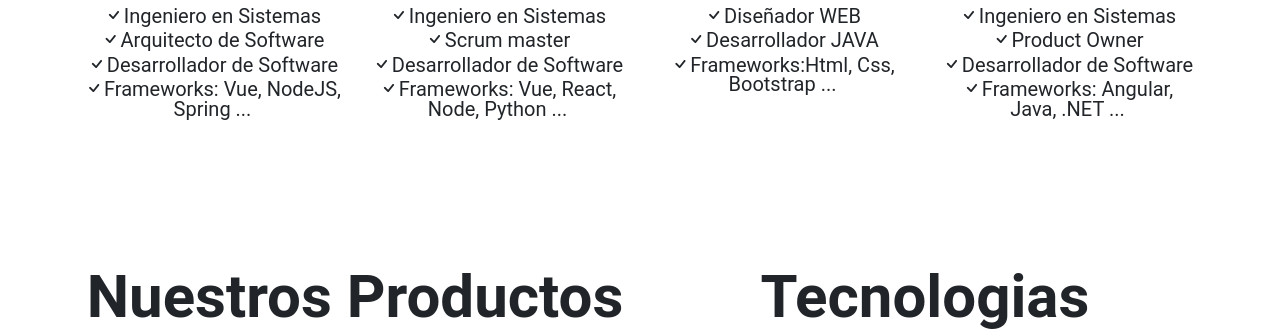
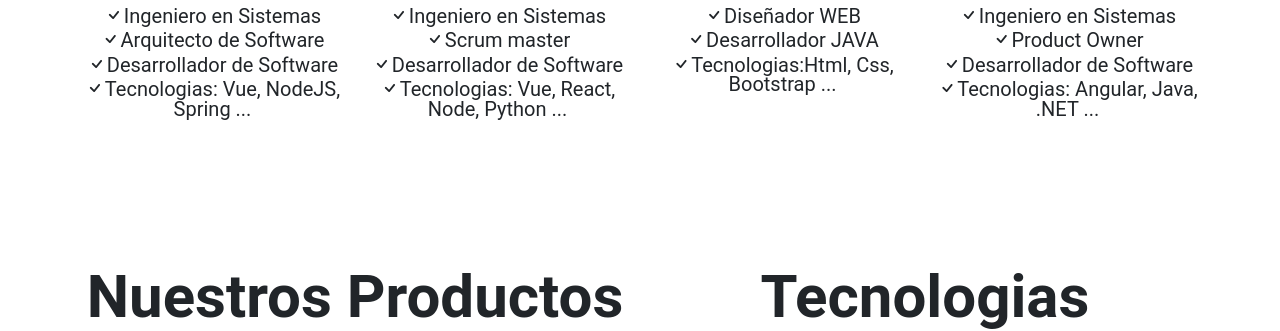
Before and after one commit to winvale/pagina-invetasapp, a website: page index.html in a window 1280 px wide. Shown: the part 3015-3346 px from the top of the page. Drawn offline with nearby package versions, Linux system fonts and the light colour scheme.

Commit message:
actualizacion v1

```diff
--- a/index.html
+++ b/index.html
@@ -189,7 +189,7 @@
           <p class="bi bi-check h2_p lh-1 mb-lg-1">Ingeniero en Sistemas</p>
           <p class="bi bi-check h2_p lh-1 mb-lg-1">Arquitecto de Software</p>
           <p class="bi bi-check h2_p lh-1 mb-lg-1">Desarrollador de Software</p>
-          <p class="bi bi-check h2_p lh-1 mb-lg-0">Frameworks: Vue, NodeJS, Spring ...</p>
+          <p class="bi bi-check h2_p lh-1 mb-lg-0">Tecnologias: Vue, NodeJS, Spring ...</p>
         </div><!-- /.col-lg-1 -->
         <div class="col-lg-3 text-center mt-4">
           <img class="bd-placeholder-img rounded-circle border-circle" width="140" height="140"
@@ -199,7 +199,7 @@
           <p class="bi bi-check h2_p lh-1 mb-lg-1">Ingeniero en Sistemas</p>
           <p class="bi bi-check h2_p lh-1 mb-lg-1">Scrum master</p>
           <p class="bi bi-check h2_p lh-1 mb-lg-1">Desarrollador de Software</p>
-          <p class="bi bi-check h2_p lh-1 mb-lg-0">Frameworks: Vue, React, Node, Python ...</p>
+          <p class="bi bi-check h2_p lh-1 mb-lg-0">Tecnologias: Vue, React, Node, Python ...</p>
         </div><!-- /.col-lg-2 -->
         <div class="col-lg-3 text-center mt-4">
           <img class="bd-placeholder-img rounded-circle border-circle" width="140" height="140"
@@ -207,7 +207,7 @@
           <h2 class="fw-normal h2_nombre mb-2 mt-4">Cristian Rosas</h2>
           <p class="bi bi-check h2_p lh-1 mb-lg-1">Diseñador WEB</p>
           <p class="bi bi-check h2_p lh-1 mb-lg-1">Desarrollador JAVA</p>
-          <p class="bi bi-check h2_p lh-1 mb-lg-0">Frameworks:Html, Css, Bootstrap
+          <p class="bi bi-check h2_p lh-1 mb-lg-0">Tecnologias:Html, Css, Bootstrap
             ...</p>
         </div><!-- /.col-lg-3 -->
         <div class="col-lg-3 text-center mt-4">
@@ -219,7 +219,7 @@
           <p class="bi bi-check h2_p lh-1 mb-lg-1">Ingeniero en Sistemas</p>
           <p class="bi bi-check h2_p lh-1 mb-lg-1">Product Owner</p>
           <p class="bi bi-check h2_p lh-1 mb-lg-1">Desarrollador de Software</p>
-          <p class="bi bi-check h2_p lh-1 mb-lg-0">Frameworks: Angular, Java, .NET ...</p>
+          <p class="bi bi-check h2_p lh-1 mb-lg-0">Tecnologias: Angular, Java, .NET ...</p>
         </div>
         <!-- /.row -->
       </div>
```
